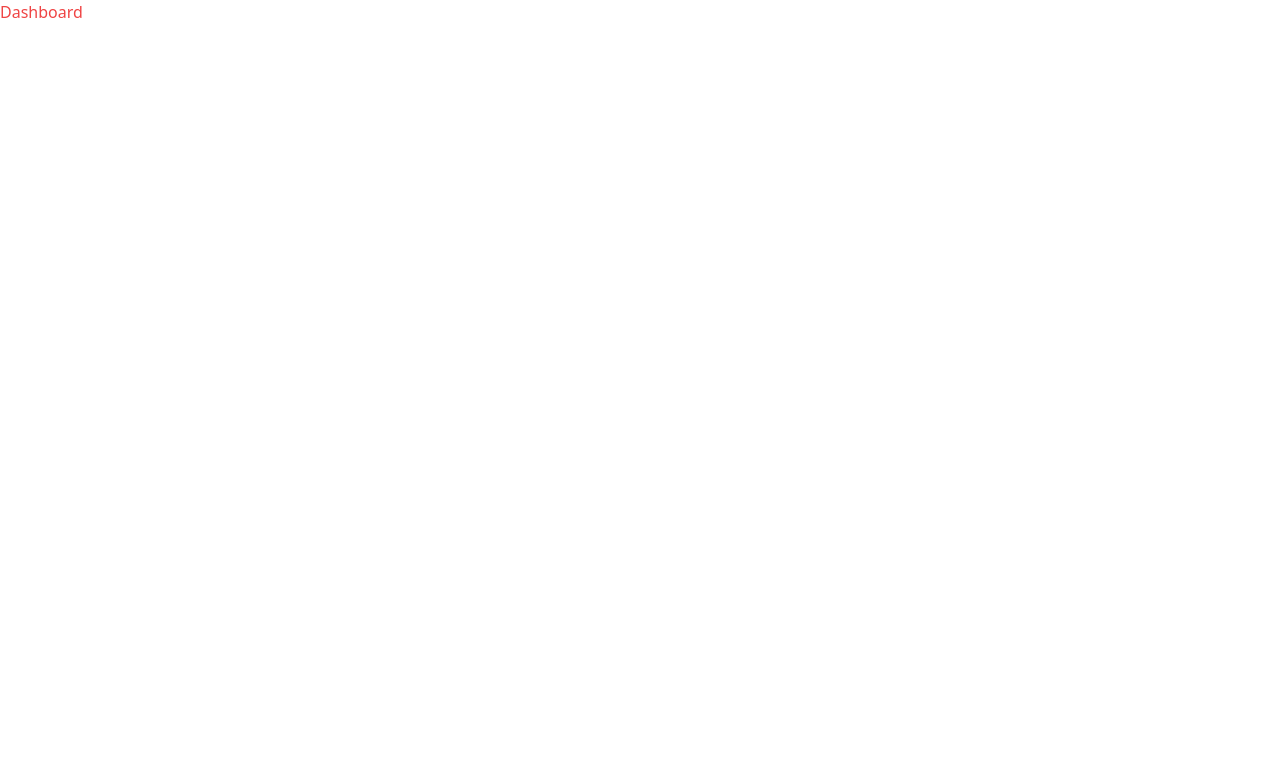
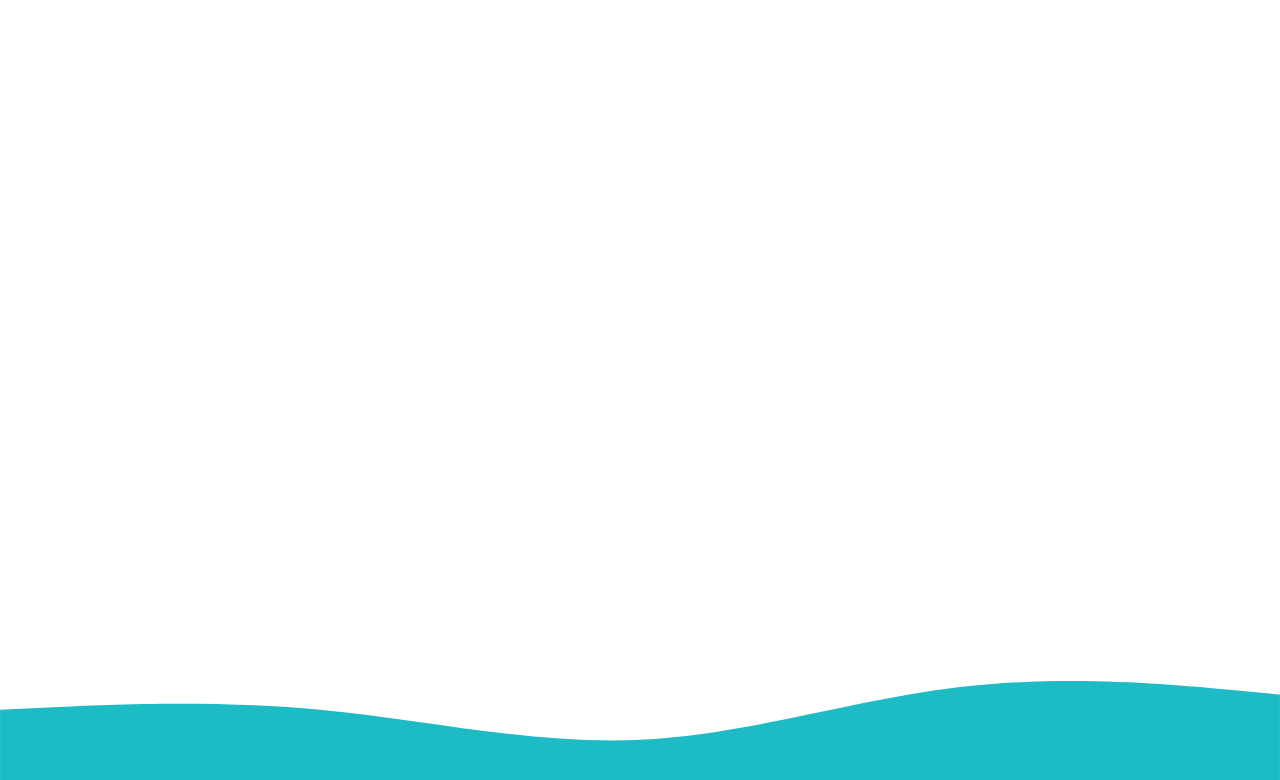
Before and after one commit to SupermanLesRae/tobedone, a React (Vite) app in the folder tobedone-app/: page / in a window 1280 px wide. Shown: the top 780 px of the page. Built offline with nearby package versions, Linux system fonts and the light colour scheme.

Commit message:
added pages, layouts, components dir to build

```diff
--- a/tobedone-app/postcss.config.min.js
+++ /dev/null
@@ -1 +0,0 @@
-module.exports={plugins:[require("postcss-import"),require("tailwindcss"),require("autoprefixer"),require("postcss-modules-values")]};
--- a/tobedone-app/src/App.tsx
+++ b/tobedone-app/src/App.tsx
@@ -5,20 +5,35 @@ import {
 
 
 
-//Routes
-import Dashboard from "./pages/Dashboard";
+//Routes and loaders
+import Dashboard, { dashboardLoader } from "./pages/Dashboard";
+import Error from "./pages/Error";
+
+//Layouts
+import Main, { mainLoader } from "./layouts/Main";
 
 
 const router = createBrowserRouter([
   {
     path: "/",
-    element: <Dashboard />,
+    element: <Main />,
+    loader: mainLoader,
+    errorElement: <Error />,
+    children: [
+      {
+        index:true,
+        element: <Dashboard />,
+        loader: dashboardLoader,
+        errorElement: <Error />
+      },
+    ]
   },
+
 ]);
 
 function App() {
   return (
-     <RouterProvider router={router} />
+    <RouterProvider router={router} />
   )
 }
 
--- /dev/null
+++ b/tobedone-app/src/components/Nav.tsx
@@ -0,0 +1,11 @@
+import { NavProps } from "../interfaces/interface";
+
+const Nav = ( {userName} :NavProps ) => {
+    return (
+        <nav>
+            {userName}
+        </nav>
+     );
+}
+
+export default Nav;
--- a/tobedone-app/src/helpers.ts
+++ b/tobedone-app/src/helpers.ts
@@ -1,9 +1,6 @@
 //Local storage
 
-//use any if data is not defined and change later
-interface Data {
-  name: string;
-}
+import { Data } from "./interfaces/interface";
 
 export const fetchData = (key: string): Data => {
     return JSON.parse(localStorage.getItem(key)!);
--- /dev/null
+++ b/tobedone-app/src/interfaces/interface.ts
@@ -0,0 +1,7 @@
+export interface Data {
+  userName: string;
+}
+
+export interface NavProps {
+    userName:string;
+}
--- /dev/null
+++ b/tobedone-app/src/layouts/Main.tsx
@@ -0,0 +1,42 @@
+//rrd imports
+import { Outlet, useLoaderData } from "react-router-dom";
+
+//assets
+import wave from "../assets/wave.svg";
+
+//helper functions
+import { fetchData } from "../helpers";
+
+//Components
+import Nav from "../components/Nav";
+import { Data } from "../interfaces/interface";
+
+//Loader function
+export function mainLoader()
+{
+    const userName = fetchData("userName");
+    return { userName };
+}
+
+const Main = () => {
+
+    //get loader function data above
+    const { userName } = useLoaderData() as Data;
+
+    return (
+        <div className="absolute w-full h-full flex flex-col justify-between">
+
+            <Nav userName={userName} />
+
+            {/* content */}
+            <main>
+                <Outlet />
+            </main> {/* content END */}
+
+            <img src={wave} alt="" />
+
+        </div>
+     );
+}
+
+export default Main;
--- a/tobedone-app/src/pages/Dashboard.tsx
+++ b/tobedone-app/src/pages/Dashboard.tsx
@@ -1,11 +1,29 @@
-export function dashboardloader()
+//rrd imports
+import { useLoaderData } from "react-router-dom";
+
+//helper functions
+import { fetchData } from "../helpers";
+//interface imports
+import { Data } from "../interfaces/interface";
+
+//Loader function
+export function dashboardLoader()
 {
-
+    const userName = fetchData("userName");
+    return { userName };
 }
 
 const Dashboard = () => {
+
+    //get loader function data above
+    const { userName } = useLoaderData() as Data;
+
     return (
-        <div className="text-red-500">Dashboard</div>
+        <div className="text-red-500">
+
+            { userName }
+
+        </div>
      );
 }
 
--- /dev/null
+++ b/tobedone-app/src/pages/Error.tsx
@@ -0,0 +1,9 @@
+const Error = () => {
+    return (
+        <div>
+            Error
+        </div>
+     );
+}
+
+export default Error;
```
Also changed, not shown: tobedone-app/src/assets/wave.svg (added).
